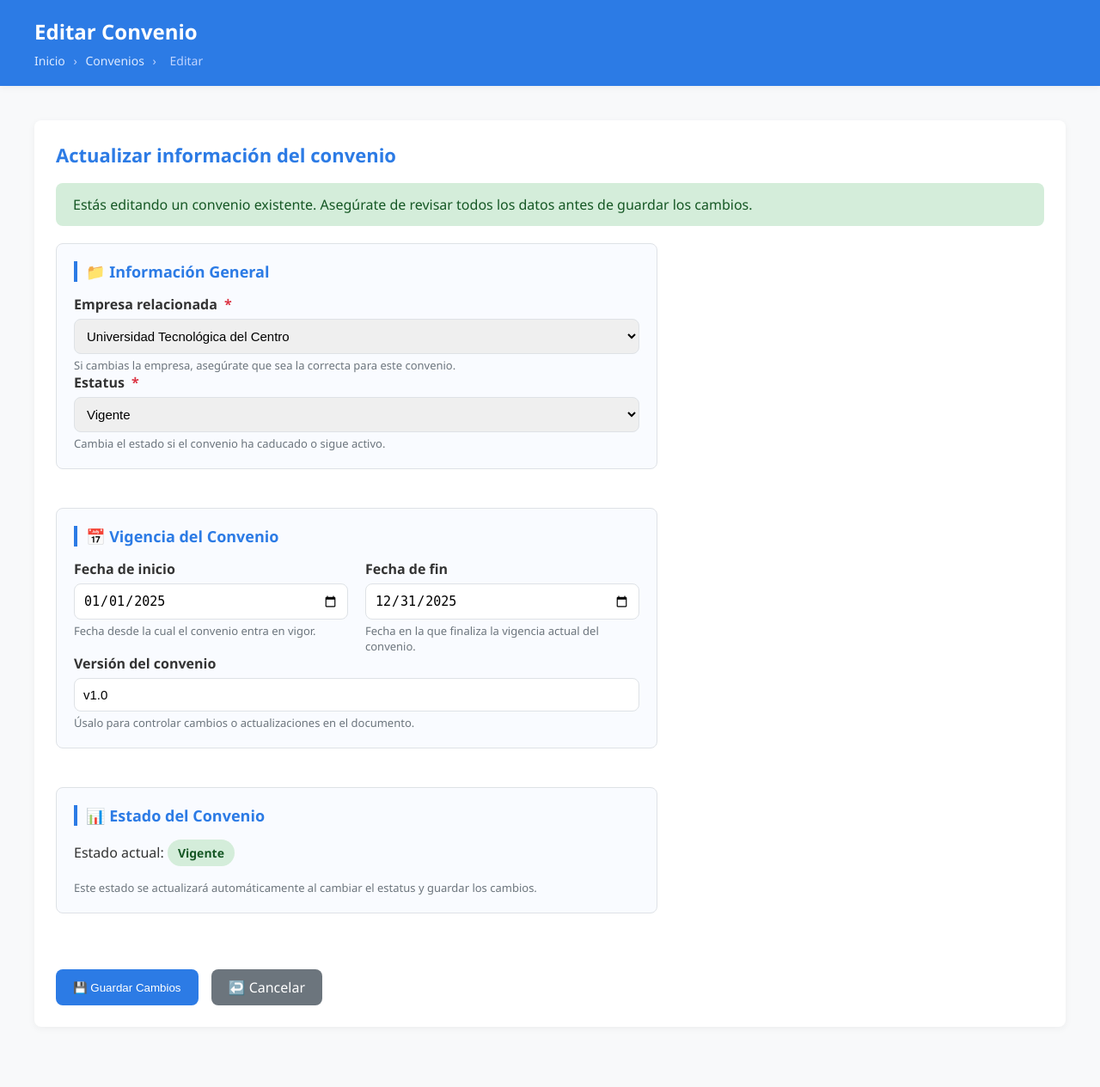
After one commit to hectorgrm/vinculacion, a PHP site: page /serviciosocial/view/convenio/convenio_edit.php in a window 1280 px wide. The commit adds this page. Shown: the whole page at 86% size. Run offline with PHP 8.4, Linux system fonts and the light colour scheme.

Commit message:
Convenio FRONT END
Se puede visualizar el front end siguiente paso es hacer el BackEnd.

```diff
--- /dev/null
+++ b/serviciosocial/assets/css/convenios/conveniostyles.css
@@ -0,0 +1,366 @@
+/* 🌐 conveniostyles.css - Estilo global para módulo de convenios */
+
+:root {
+  --primary-color: #2c7be5;
+  --primary-hover: #1a66d4;
+  --danger-color: #dc3545;
+  --danger-hover: #b52a36;
+  --success-color: #28a745;
+  --bg-light: #f8f9fa;
+  --bg-white: #ffffff;
+  --text-dark: #333;
+  --text-muted: #6c757d;
+  --border-color: #dee2e6;
+  --radius: 8px;
+  --transition: all 0.3s ease;
+  --shadow: 0 2px 8px rgba(0,0,0,0.05);
+}
+
+body {
+  font-family: "Segoe UI", Tahoma, sans-serif;
+  background: var(--bg-light);
+  color: var(--text-dark);
+  margin: 0;
+  padding: 0;
+}
+
+/* HEADER */
+header {
+  background: var(--primary-color);
+  color: #fff;
+  padding: 20px 40px;
+  box-shadow: var(--shadow);
+}
+
+header h1 {
+  margin: 0;
+  font-size: 24px;
+}
+
+nav.breadcrumb {
+  margin-top: 8px;
+  font-size: 14px;
+}
+
+nav.breadcrumb a {
+  color: #dce9ff;
+  text-decoration: none;
+  transition: var(--transition);
+}
+
+nav.breadcrumb a:hover {
+  text-decoration: underline;
+}
+
+nav.breadcrumb span {
+  margin: 0 6px;
+  color: #c0d4ff;
+}
+
+/* MAIN */
+main {
+  padding: 40px;
+  max-width: 1200px;
+  margin: 0 auto;
+}
+
+/* CARDS */
+.card {
+  background: var(--bg-white);
+  border-radius: var(--radius);
+  box-shadow: var(--shadow);
+  padding: 25px;
+  margin-bottom: 30px;
+}
+
+.card h2 {
+  margin-top: 0;
+  font-size: 22px;
+  color: var(--primary-color);
+}
+
+/* BUTTONS */
+.btn {
+  display: inline-block;
+  padding: 10px 20px;
+  border-radius: var(--radius);
+  font-weight: 500;
+  text-decoration: none;
+  transition: var(--transition);
+  cursor: pointer;
+  border: none;
+}
+
+.btn-primary {
+  background: var(--primary-color);
+  color: #fff;
+}
+
+.btn-primary:hover {
+  background: var(--primary-hover);
+}
+
+.btn-danger {
+  background: var(--danger-color);
+  color: #fff;
+}
+
+.btn-danger:hover {
+  background: var(--danger-hover);
+}
+
+.btn-secondary {
+  background: #6c757d;
+  color: #fff;
+}
+
+.btn-secondary:hover {
+  background: #555c63;
+}
+
+/* TABLE */
+.table-wrapper {
+  overflow-x: auto;
+}
+
+table {
+  width: 100%;
+  border-collapse: collapse;
+  background: var(--bg-white);
+  box-shadow: var(--shadow);
+  border-radius: var(--radius);
+  overflow: hidden;
+}
+
+table thead {
+  background: var(--primary-color);
+  color: #fff;
+}
+
+table th, table td {
+  padding: 14px 16px;
+  text-align: left;
+  border-bottom: 1px solid var(--border-color);
+}
+
+table tbody tr:hover {
+  background: #f1f5ff;
+}
+
+.status {
+  padding: 6px 12px;
+  border-radius: 20px;
+  font-size: 14px;
+  font-weight: bold;
+  text-align: center;
+}
+
+.status.vigente {
+  background: #d4edda;
+  color: #155724;
+}
+
+.status.pendiente {
+  background: #fff3cd;
+  color: #856404;
+}
+
+.status.vencido {
+  background: #f8d7da;
+  color: #721c24;
+}
+
+/* FORMS */
+.form {
+  display: flex;
+  flex-direction: column;
+  gap: 20px;
+  max-width: 700px;
+}
+
+.form .field {
+  display: flex;
+  flex-direction: column;
+}
+
+.form label {
+  font-weight: 600;
+  margin-bottom: 6px;
+}
+
+.form input,
+.form select,
+.form textarea {
+  padding: 10px;
+  font-size: 15px;
+  border: 1px solid var(--border-color);
+  border-radius: var(--radius);
+  outline: none;
+  transition: var(--transition);
+}
+
+.form input:focus,
+.form select:focus,
+.form textarea:focus {
+  border-color: var(--primary-color);
+  box-shadow: 0 0 0 3px rgba(44, 123, 229, 0.2);
+}
+
+.form .actions {
+  margin-top: 20px;
+  display: flex;
+  gap: 15px;
+}
+
+/* ALERTS */
+.alert {
+  padding: 14px 20px;
+  border-radius: var(--radius);
+  margin-bottom: 20px;
+}
+
+.alert-success {
+  background: #d4edda;
+  color: #155724;
+}
+
+.alert-danger {
+  background: #f8d7da;
+  color: #721c24;
+}
+
+/* DELETE VIEW */
+.danger-zone {
+  border: 2px dashed var(--danger-color);
+  background: #fff5f5;
+  padding: 25px;
+  border-radius: var(--radius);
+}
+
+.danger-zone h2 {
+  color: var(--danger-color);
+  margin-top: 0;
+}
+
+.danger-zone .hint {
+  font-size: 14px;
+  color: var(--text-muted);
+}
+/* Agrupar secciones del formulario */
+.form-section {
+  margin-bottom: 25px;
+  padding: 20px;
+  background: #f9fbff;
+  border: 1px solid var(--border-color);
+  border-radius: var(--radius);
+}
+
+.form-section h3 {
+  margin-top: 0;
+  margin-bottom: 15px;
+  font-size: 18px;
+  color: var(--primary-color);
+  border-left: 4px solid var(--primary-color);
+  padding-left: 10px;
+}
+
+/* Rejilla para campos en columnas */
+.form-grid {
+  display: grid;
+  grid-template-columns: repeat(auto-fit, minmax(280px, 1fr));
+  gap: 20px;
+}
+
+/* Campos obligatorios */
+.required {
+  color: var(--danger-color);
+  font-weight: bold;
+  margin-left: 4px;
+}
+
+/* Ayuda contextual */
+.hint {
+  font-size: 13px;
+  color: var(--text-muted);
+  margin-top: 4px;
+}
+
+/* Validación visual */
+.form input:invalid,
+.form select:invalid {
+  border-color: var(--danger-color);
+}
+
+.form input:invalid:focus,
+.form select:invalid:focus {
+  box-shadow: 0 0 0 3px rgba(220, 53, 69, 0.25);
+}
+
+/* Badges para estados */
+.badge {
+  display: inline-block;
+  padding: 6px 12px;
+  border-radius: 20px;
+  font-weight: 600;
+  font-size: 14px;
+  text-transform: capitalize;
+}
+
+.badge.vigente {
+  background: #d4edda;
+  color: #155724;
+}
+
+.badge.pendiente {
+  background: #fff3cd;
+  color: #856404;
+}
+
+.badge.vencido {
+  background: #f8d7da;
+  color: #721c24;
+}
+
+
+
+    /* 🔥 Zona de peligro específica para delete */
+    .danger-zone {
+      border: 2px dashed var(--danger-color);
+      background: #fff5f5;
+      padding: 25px;
+      border-radius: var(--radius);
+      box-shadow: var(--shadow);
+    }
+
+    .danger-zone h2 {
+      color: var(--danger-color);
+      margin-top: 0;
+      font-size: 22px;
+    }
+
+    .danger-zone .alert {
+      background: #f8d7da;
+      color: #721c24;
+      border: 1px solid #f5c6cb;
+      margin-bottom: 20px;
+    }
+
+    .danger-zone .details dt {
+      font-weight: bold;
+      color: var(--danger-color);
+      margin-top: 10px;
+    }
+
+    .danger-zone .details dd {
+      margin-left: 0;
+      margin-bottom: 10px;
+      color: var(--text-dark);
+    }
+
+    .danger-zone input[type="text"] {
+      border: 2px solid var(--danger-color);
+    }
+
+    .danger-zone input[type="text"]:focus {
+      box-shadow: 0 0 0 3px rgba(220, 53, 69, 0.2);
+    }
--- a/serviciosocial/index.php
+++ b/serviciosocial/index.php
@@ -77,7 +77,7 @@ if (!is_array($user) || !in_array(strtolower((string)($user['role'] ?? '')), $al
             </div>
             <div class="card" id="ss_convenios">
                 <h3>Convenios (SS)</h3>
-                <a href="convenio_list.php">Entrar</a>
+                <a href="view/convenio/convenio_list.php">Entrar</a>
             </div>
         </div>
     </main>
--- /dev/null
+++ b/serviciosocial/view/convenio/convenio_edit.php
@@ -0,0 +1,100 @@
+<!DOCTYPE html>
+<html lang="es">
+<head>
+  <meta charset="UTF-8" />
+  <meta name="viewport" content="width=device-width, initial-scale=1.0" />
+  <title>Editar Convenio - Servicio Social</title>
+  <link rel="stylesheet" href="../../assets/css/convenios/conveniostyles.css" />
+</head>
+<body>
+
+  <header>
+    <h1>Editar Convenio</h1>
+    <nav class="breadcrumb">
+      <a href="../../index.php">Inicio</a>
+      <span>›</span>
+      <a href="convenio_list.php">Convenios</a>
+      <span>›</span>
+      <span>Editar</span>
+    </nav>
+  </header>
+
+  <main>
+    <section class="card">
+      <h2>Actualizar información del convenio</h2>
+
+      <!-- ALERTA DE INFORMACIÓN -->
+      <div class="alert alert-success">
+        Estás editando un convenio existente. Asegúrate de revisar todos los datos antes de guardar los cambios.
+      </div>
+
+      <form action="" method="post" class="form">
+
+        <!-- Sección 1: Información general -->
+        <div class="form-section">
+          <h3>📁 Información General</h3>
+
+          <div class="field">
+            <label for="ss_empresa_id">Empresa relacionada <span class="required">*</span></label>
+            <select id="ss_empresa_id" name="ss_empresa_id" required>
+              <option value="">-- Selecciona la empresa --</option>
+              <option value="1" selected>Universidad Tecnológica del Centro</option>
+              <option value="2">Hospital General San José</option>
+              <option value="3">Biblioteca Municipal Central</option>
+            </select>
+            <div class="hint">Si cambias la empresa, asegúrate que sea la correcta para este convenio.</div>
+          </div>
+
+          <div class="field">
+            <label for="estatus">Estatus <span class="required">*</span></label>
+            <select id="estatus" name="estatus" required>
+              <option value="pendiente">Pendiente</option>
+              <option value="vigente" selected>Vigente</option>
+              <option value="vencido">Vencido</option>
+            </select>
+            <div class="hint">Cambia el estado si el convenio ha caducado o sigue activo.</div>
+          </div>
+        </div>
+
+        <!-- Sección 2: Vigencia -->
+        <div class="form-section">
+          <h3>📅 Vigencia del Convenio</h3>
+          <div class="form-grid">
+            <div class="field">
+              <label for="fecha_inicio">Fecha de inicio</label>
+              <input type="date" id="fecha_inicio" name="fecha_inicio" value="2025-01-01" />
+              <div class="hint">Fecha desde la cual el convenio entra en vigor.</div>
+            </div>
+
+            <div class="field">
+              <label for="fecha_fin">Fecha de fin</label>
+              <input type="date" id="fecha_fin" name="fecha_fin" value="2025-12-31" />
+              <div class="hint">Fecha en la que finaliza la vigencia actual del convenio.</div>
+            </div>
+          </div>
+
+          <div class="field">
+            <label for="version_actual">Versión del convenio</label>
+            <input type="text" id="version_actual" name="version_actual" value="v1.0" />
+            <div class="hint">Úsalo para controlar cambios o actualizaciones en el documento.</div>
+          </div>
+        </div>
+
+        <!-- Sección 3: Estado actual -->
+        <div class="form-section">
+          <h3>📊 Estado del Convenio</h3>
+          <p>Estado actual: <span class="badge vigente">vigente</span></p>
+          <div class="hint">Este estado se actualizará automáticamente al cambiar el estatus y guardar los cambios.</div>
+        </div>
+
+        <!-- Acciones -->
+        <div class="actions">
+          <button type="submit" class="btn btn-primary">💾 Guardar Cambios</button>
+          <a href="convenio_list.php" class="btn btn-secondary">↩️ Cancelar</a>
+        </div>
+      </form>
+    </section>
+  </main>
+
+</body>
+</html>
```
Also changed, not shown: serviciosocial/view/convenio/convenio_add.php (added, +85 -0 lines), serviciosocial/view/convenio/convenio_delete.php (added, +70 -0 lines), serviciosocial/view/convenio/convenio_list.php (added, +98 -0 lines).
